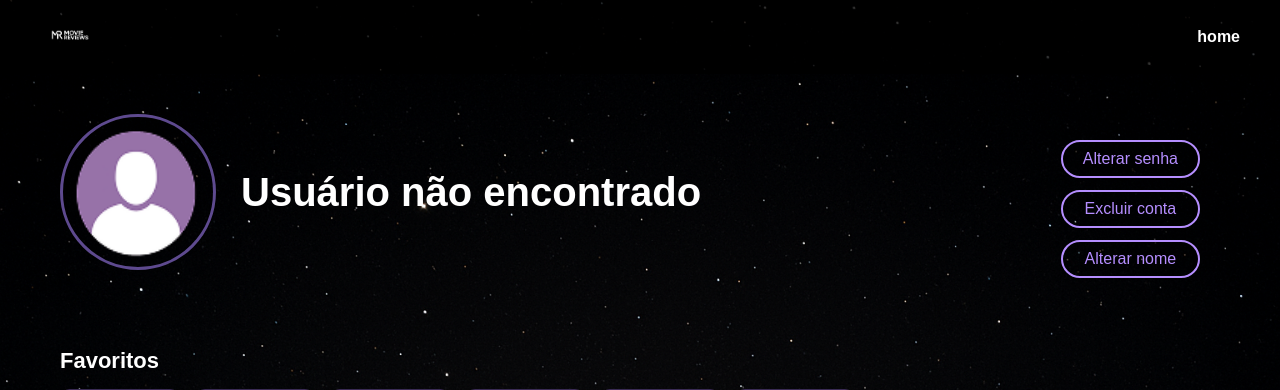
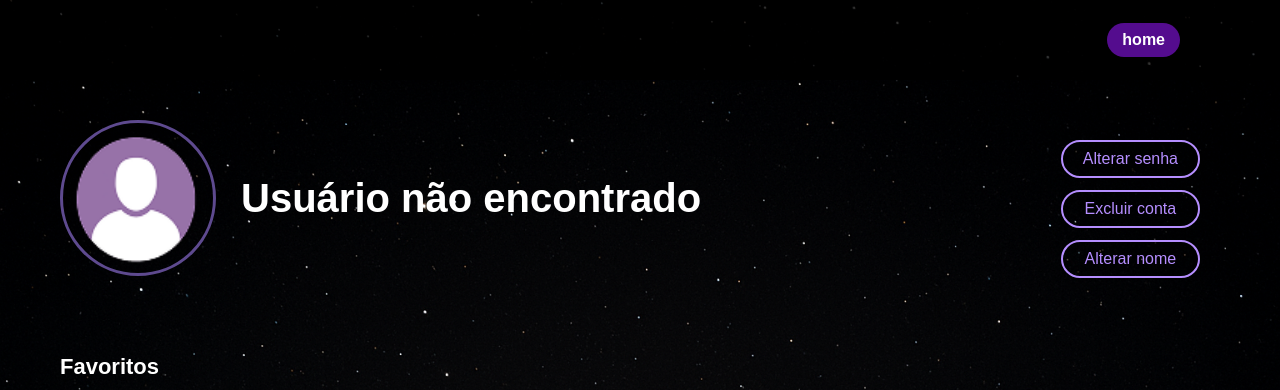
Before and after one commit to fernandot14/TCC, a PHP site: page /pages/usuario.php in a window 1280 px wide. Shown: the top 390 px of the page. Run offline with PHP 8.4, Linux system fonts and the light colour scheme; the visitor is signed in with stand-in values (Sample User, id 1); data that the repository does not hold is empty.

Commit message:
agora a pagina do filme é exatamente a pagina do filme que voce pesquisa, não mexam no html do home por que ele tem uma parte php que é dificil arrumar

```diff
--- a/css/usuario.css
+++ b/css/usuario.css
@@ -8,22 +8,54 @@ body {
         }
 
 header {
-            background-color: rgba(0,0,0,0.8);
+  background-color: rgba(0, 0, 0, 0.8);
   display: flex;
   justify-content: space-between;
   align-items: center;
-            padding: 15px 40px;
+  position: relative;
+  padding: 10px 100px;
+  height: 60px;
+  max-height: 60px;
 }
 
-        #logo {
-            height: 40px;
+.b {
+  display: flex;
+  justify-content: flex-start;
+  align-items: center;
+  margin-right: 80px;
+}
+
+.logo {
+  position: absolute;
+  transform: translate(-50%, -50%);
+  display: flex;
+  align-items: center;
+  justify-content: center;
+  pointer-events: none;
+}
+
+.logo img {
+  width: auto;
+  object-fit: contain;
+}
+
+nav {
+  display: flex;
+  align-items: center;
+  justify-content: flex-end;
+  gap: 25px;
+  margin-left: 80px;
 }
 
 nav a {
   color: white;
-            margin-left: 25px;
   text-decoration: none;
   font-weight: bold;
+  transition: color 0.2s ease;
+}
+
+nav a:hover {
+  color: #bbb;
 }
 
         /* Perfil */
@@ -142,3 +174,14 @@ body {
             color: #444;
             margin-bottom: 5px;
         }
+
+.btn{
+    background-color: #540c8e;
+    color: white;
+    padding: 8px 15px;
+    border-radius: 20px;
+    margin-left: 10px;
+    text-decoration: none;
+    font-weight: bold;
+    transition: background-color 0.3s;
+}
--- a/pages/usuario.php
+++ b/pages/usuario.php
@@ -56,16 +56,18 @@ $conn->close();
 
     <!-- TOPO -->
     <header>
-        <div>
-            <!-- Espaço para logo -->
-            <img src="../imagens/logo.png" id="logo" alt="Logo Movie Reviews">
+        <div class="b">
+
+        </div>
+        <div class="logo">
+            <img src="../imagens/logo.png.png" alt="Logo Movie Reviews">
         </div>
         <nav>
-            <a href="home.php">home</a>
+            <a href="home.php" class="btn">home</a>
         </nav>
     </header>
 
-    <!-- PERFIL -->
+
     <section class="perfil">
         <img src="<?= $foto_perfil ? $foto_perfil : '../imagens/default_user.png' ?>" alt="Foto do usuário">
         <h1><?= htmlspecialchars($nome_usuario) ?></h1>
```
Also changed, not shown: css/home.css (+12 -19 lines), pages/home.php (+5 -5 lines), imagens/logo.png (deleted), imagens/logo.png.png (added). Lines whose indentation alone changed are shown as unchanged.
